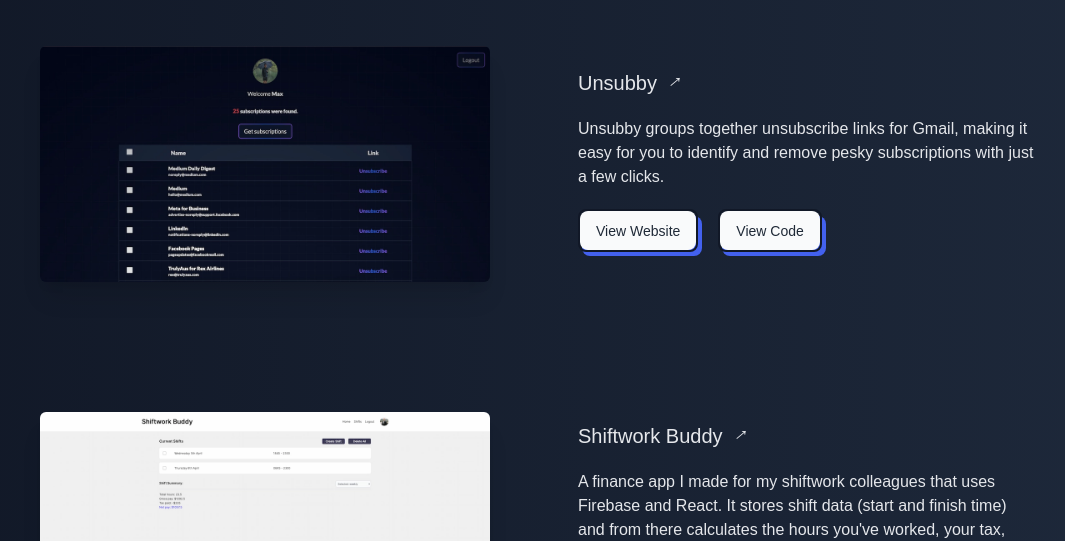
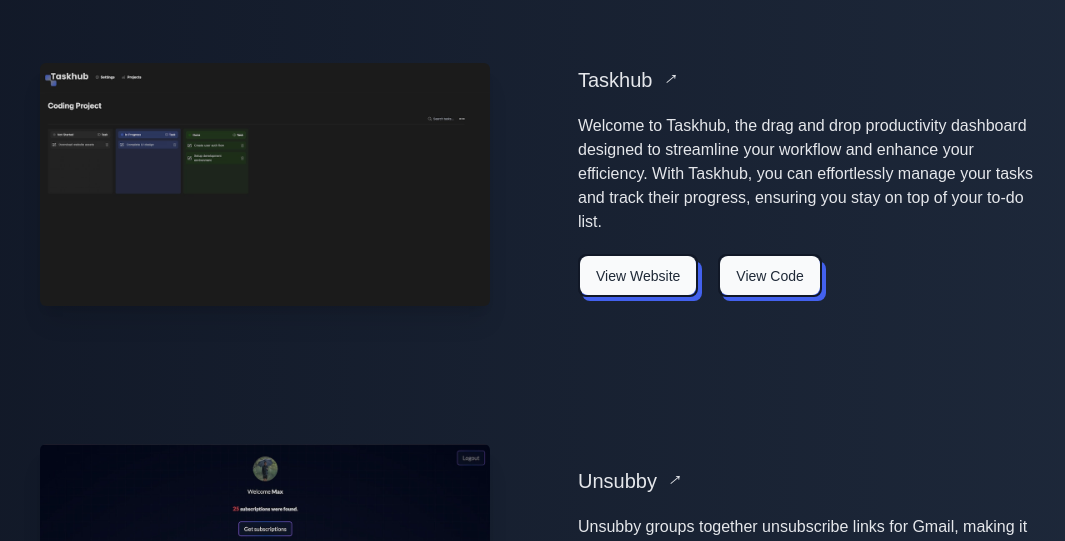
Before and after one commit to maxxjonesyy/portfolio, a React (Vite) app: page /projects in a window 1280 px wide. Shown: the part 182-723 px from the top of the page, without its empty margins (92-1157 px from the left). Built offline with nearby package versions, Linux system fonts and the light colour scheme; a web font is replaced by a local one.

Commit message:
add taskhub project

```diff
--- a/src/assets/index.ts
+++ b/src/assets/index.ts
@@ -2,8 +2,9 @@
 import ShiftworkBuddy from "./images/shiftworkbuddy.webp";
 import Unsubby from "./images/unsubby.webp";
 import Spotify from "./images/spotify.webp";
+import Taskhub from "./images/taskhub.webp";
 
-export { Portrait, ShiftworkBuddy, Unsubby, Spotify };
+export { Portrait, ShiftworkBuddy, Unsubby, Spotify, Taskhub };
 
 import ArrowDark from "../assets/icons/arrow-dark.svg";
 import Arrow from "../assets/icons/arrow.svg";
--- a/src/data/projectData.ts
+++ b/src/data/projectData.ts
@@ -1,13 +1,36 @@
 import { Project } from "../types/types";
-import { Unsubby, ShiftworkBuddy, Spotify } from "../assets/index";
+import { Unsubby, ShiftworkBuddy, Spotify, Taskhub } from "../assets/index";
 
-const Projects: Project[] =  [
+const Projects: Project[] = [
   {
     id: 1,
+    heading: "Taskhub",
+    image: Taskhub,
+    description:
+      "Welcome to Taskhub, the drag and drop productivity dashboard designed to streamline your workflow and enhance your efficiency. With Taskhub, you can effortlessly manage your tasks and track their progress, ensuring you stay on top of your to-do list.",
+    challenges:
+      "Taskhub was my first large-scale Fullstack project, where I navigated the complexities of handling monorepos, especially in terms of hosting. The backend was set up to manage complex logic, including user authentication using JSON Web Tokens (JWT). I implemented MongoDB for data storage and incorporated middleware to sanitize inputs from the frontend and validate requests. This project provided me with valuable insights into managing and orchestrating multiple components within a monorepo structure. Overall I learnt a lot and am quite proud of this project.",
+    website: "https://taskhub-mj.netlify.app/",
+    github: "https://github.com/maxxjonesyy/taskhub",
+    technology: [
+      ["HTML"],
+      ["Tailwind"],
+      ["Typescript"],
+      ["React.js"],
+      ["NodeJS"],
+      ["MongoDB"],
+      ["Express.js"],
+      ["JWT (JSON Web Token)"],
+    ],
+  },
+  {
+    id: 2,
     heading: "Unsubby",
     image: Unsubby,
-        description: "Unsubby groups together unsubscribe links for Gmail, making it easy for you to identify and remove pesky subscriptions with just a few clicks.",
-        challenges: "Gaining a solid comprehension of the Gmail API and configuring Supabase took some initial reading to kick-start my understanding. Another significant challenge was getting permission for the sensitive scopes I am using, I chose to not pursue this and have Unsubby as an invite only project.",
+    description:
+      "Unsubby groups together unsubscribe links for Gmail, making it easy for you to identify and remove pesky subscriptions with just a few clicks.",
+    challenges:
+      "Gaining a solid comprehension of the Gmail API and configuring Supabase took some initial reading to kick-start my understanding. Another significant challenge was getting permission for the sensitive scopes I am using, I chose to not pursue this and have Unsubby as an invite only project.",
     website: "https://unsubby-ts.netlify.app/",
     github: "https://github.com/maxxjonesyy/unsubby",
     technology: [
@@ -16,15 +39,17 @@
       ["Typescript"],
       ["React.js"],
       ["Supabase"],
-            ["Gmail API"]
-        ]
+      ["Gmail API"],
+    ],
   },
   {
-        id: 2,
+    id: 3,
     heading: "Shiftwork Buddy",
     image: ShiftworkBuddy,
-        description: "A finance app I made for my shiftwork colleagues that uses Firebase and React. It stores shift data (start and finish time) and from there calculates the hours you've worked, your tax, and expected income.",
-        challenges: "The nature of this project was to accurately display net income, I spent a lot of time figuring out tax based on income earned... And the best way to go about writing the logic for this, while I'll admit it's not totally perfect it does come very close, and is always within about 3 percent of actual figures. I didn't want to flood users with loads of data if there was a lot of entries, to get around this I wrote a filter function that sorts by date, shifts that have passed/been completed are sub-foldered and likewise for shifts that are greater than a week away. I felt this was a better experience for the user only displaying relevent shifts within a weeks range.",
+    description:
+      "A finance app I made for my shiftwork colleagues that uses Firebase and React. It stores shift data (start and finish time) and from there calculates the hours you've worked, your tax, and expected income.",
+    challenges:
+      "The nature of this project was to accurately display net income, I spent a lot of time figuring out tax based on income earned... And the best way to go about writing the logic for this, while I'll admit it's not totally perfect it does come very close, and is always within about 3 percent of actual figures. I didn't want to flood users with loads of data if there was a lot of entries, to get around this I wrote a filter function that sorts by date, shifts that have passed/been completed are sub-foldered and likewise for shifts that are greater than a week away. I felt this was a better experience for the user only displaying relevent shifts within a weeks range.",
     website: "https://shiftworkbuddy-mj.netlify.app/",
     github: "https://github.com/maxxjonesyy/shiftwork_buddy",
     technology: [
@@ -32,15 +57,18 @@
       ["Tailwind"],
       ["Javascript"],
       ["React.js"],
-            ["Firebase"]
-        ]
+      ["Firebase"],
+    ],
   },
+
   {
-        id: 3,
+    id: 4,
     heading: "Spotify Dashboard",
     image: Spotify,
-        description: "Spotify dashboard created using their free API. Showcasing user information such as playlists, top artists and recently played songs. As you would expect it also has search functionality.",
-        challenges: "I had a lot of fun creating this one, I was very intrigued when I saw Spotify had a free API to use. Some challenges I ran into were hiding API keys, these were stored in a dotenv file and hosted using Netlify secrets to keep them out of the Frontend accessible code. User Authentication was another roadblock for a little while, learning how to store and push the bearer token within the API request to then be allowed access to data, was a great and very valuable learning.",
+    description:
+      "Spotify dashboard created using their free API. Showcasing user information such as playlists, top artists and recently played songs. As you would expect it also has search functionality.",
+    challenges:
+      "I had a lot of fun creating this one, I was very intrigued when I saw Spotify had a free API to use. Some challenges I ran into were hiding API keys, these were stored in a dotenv file and hosted using Netlify secrets to keep them out of the Frontend accessible code. User Authentication was another roadblock for a little while, learning how to store and push the bearer token within the API request to then be allowed access to data, was a great and very valuable learning.",
     website: "https://spotify-clone-mj.netlify.app/",
     github: "https://github.com/maxxjonesyy/spotify_clone",
     technology: [
@@ -48,9 +76,9 @@
       ["Tailwind"],
       ["Javascript"],
       ["React.js"],
-            ["SpotifyAPI"]
-        ]
-    }
+      ["SpotifyAPI"],
+    ],
+  },
 ];
 
 export default Projects;
```
Also changed, not shown: src/App.tsx (+6 -6 lines), src/assets/images/taskhub.webp (added). Lines whose indentation alone changed are shown as unchanged.
